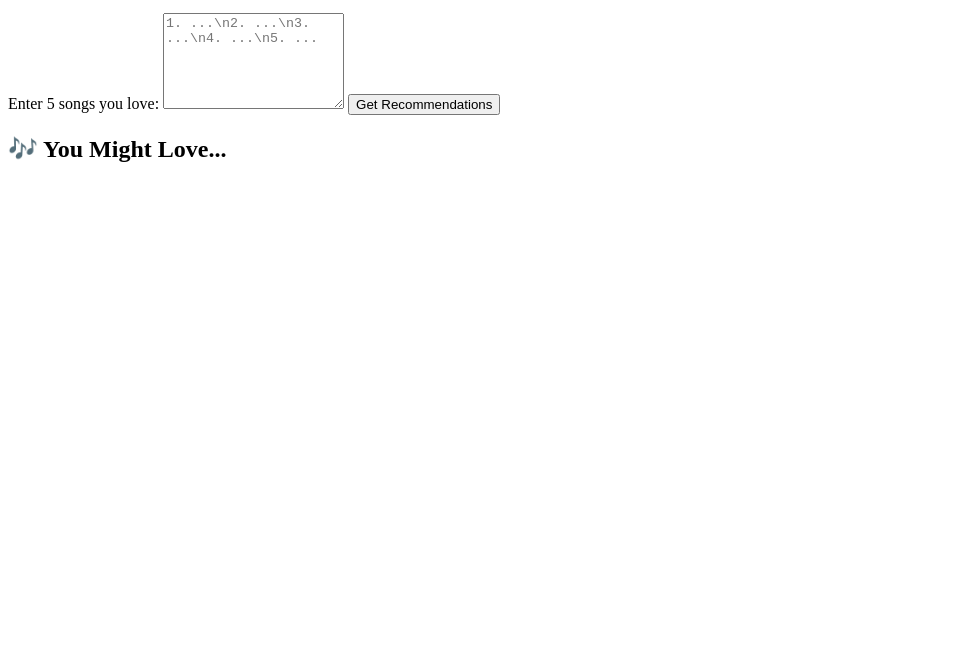
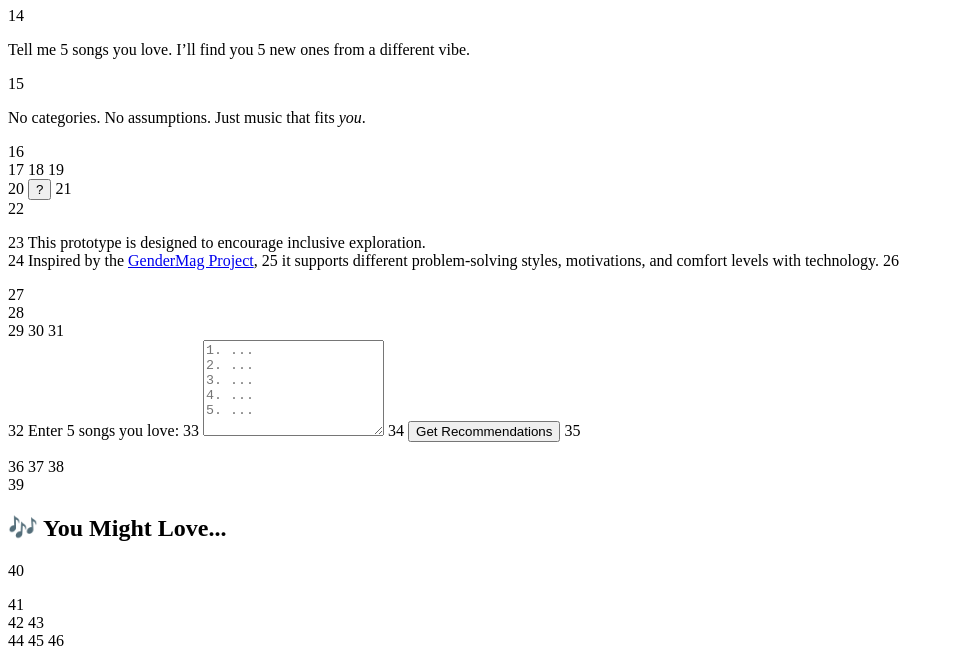
Before and after one commit to hcistack/aibuddy-music, a plain HTML site: page index.html in a window 1280 px wide. Shown: the part 136-800 px from the top of the page, without its empty margins (0-954 px from the left). Drawn offline with Linux system fonts and the light colour scheme.

Commit message:
Update index.html

```diff
--- a/index.html
+++ b/index.html
@@ -1,31 +1,51 @@
-<!DOCTYPE html>
-<html lang="en">
-<head>
-  <meta charset="UTF-8" />
-  <meta name="viewport" content="width=device-width, initial-scale=1.0" />
-  <title>AI Buddy – Music Recommender</title>
-  <link rel="stylesheet" href="style.css" />
-</head>
-<body>
-  <div class="container">
-    <header>
-      <h1>🎧 Meet Your Music Buddy</h1>
-      <p class="tagline">Just tell me 5 songs you love. I’ll find you 5 new ones from a different vibe.</p>
-      <p class="subtitle">No categories. No assumptions. Just music that fits *you*.</p>
-    </header>
+1  <!DOCTYPE html>
+2  <html lang="en">
+3  <head>
+4    <meta charset="UTF-8" />
+5    <meta name="viewport" content="width=device-width, initial-scale=1.0" />
+6    <title>AI Buddy – Music Recommender</title>
+7    <link rel="stylesheet" href="style.css" />
+8  </head>
+9  <body>
+10   <div class="container">
 
-    <form id="song-form">
-      <label for="songs">Enter 5 songs you love:</label>
-      <textarea id="songs" name="songs" rows="6" placeholder="1. ...\n2. ...\n3. ...\n4. ...\n5. ..."></textarea>
-      <button type="submit">Get Recommendations</button>
-    </form>
+11     <!-- HEADER START -->
+12     <header>
+13       <h1>🎧 Meet Your Music Buddy</h1>
+14       <p class="tagline">Tell me 5 songs you love. I’ll find you 5 new ones from a different vibe.</p>
+15       <p class="subtitle">No categories. No assumptions. Just music that fits <em>you</em>.</p>
+16     </header>
+17     <!-- HEADER END -->
 
-    <div id="results">
-      <h2>🎶 You Might Love...</h2>
-      <ul id="recommendations"></ul>
-    </div>
-  </div>
+18     <!-- GENDERMAG TOGGLE -->
+19     <div class="info-toggle">
+20       <button id="info-btn">?</button>
+21       <div id="info-box" class="hidden">
+22         <p>
+23           This prototype is designed to encourage inclusive exploration.<br />
+24           Inspired by the <a href="https://gendermag.org" target="_blank">GenderMag Project</a>,
+25           it supports different problem-solving styles, motivations, and comfort levels with technology.
+26         </p>
+27       </div>
+28     </div>
+29     <!-- TOGGLE END -->
 
-  <script src="script.js"></script>
-</body>
-</html>
+30     <!-- FORM START -->
+31     <form id="song-form">
+32       <label for="songs">Enter 5 songs you love:</label>
+33       <textarea id="songs" name="songs" rows="6" placeholder="1. ...&#10;2. ...&#10;3. ...&#10;4. ...&#10;5. ..."></textarea>
+34       <button type="submit">Get Recommendations</button>
+35     </form>
+36     <!-- FORM END -->
+
+37     <!-- RESULTS START -->
+38     <div id="results">
+39       <h2>🎶 You Might Love...</h2>
+40       <ul id="recommendations"></ul>
+41     </div>
+42     <!-- RESULTS END -->
+
+43   </div> <!-- END container -->
+44   <script src="script.js"></script>
+45 </body>
+46 </html>
```
